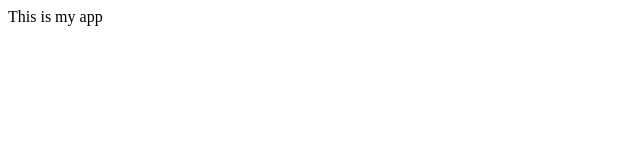
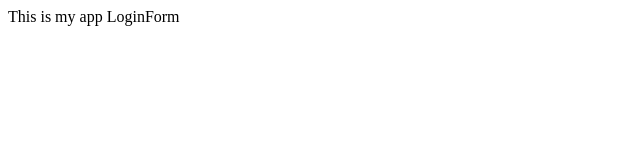
Before and after one commit to vivekkuhite/myappsample, a plain HTML site: page index.html in a window 1280 px wide. Shown: the full height of the page, 0-640 px from the left. Drawn offline with Linux system fonts and the light colour scheme.

Commit message:
loginform

```diff
--- /dev/null
+++ b/dir2/app2.js
@@ -0,0 +1 @@
+console.log('345')
--- a/index.html
+++ b/index.html
@@ -6,6 +6,7 @@
 
 <body>
 This is my app
+LoginForm
 </body>
 
 </html>
```
Also changed, not shown: login.html (added, +1 -0 lines), log.txt (added).
